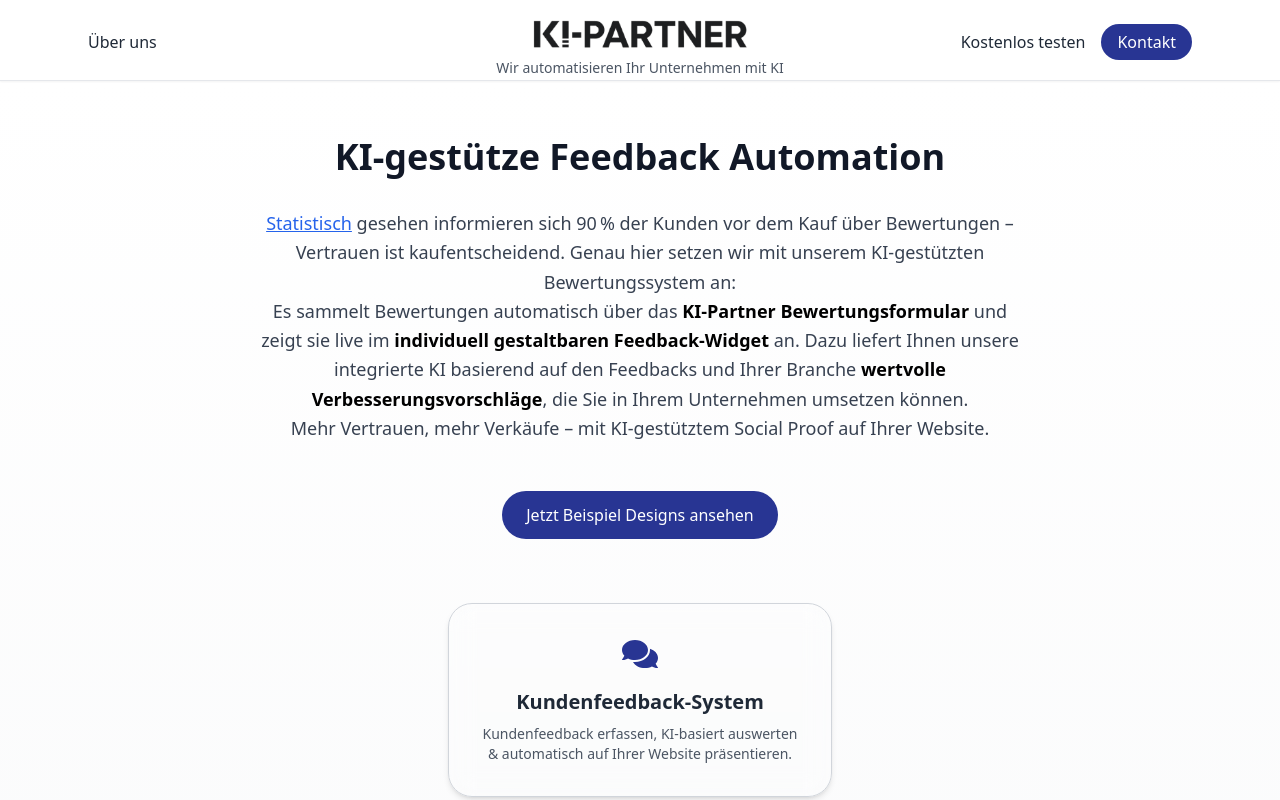
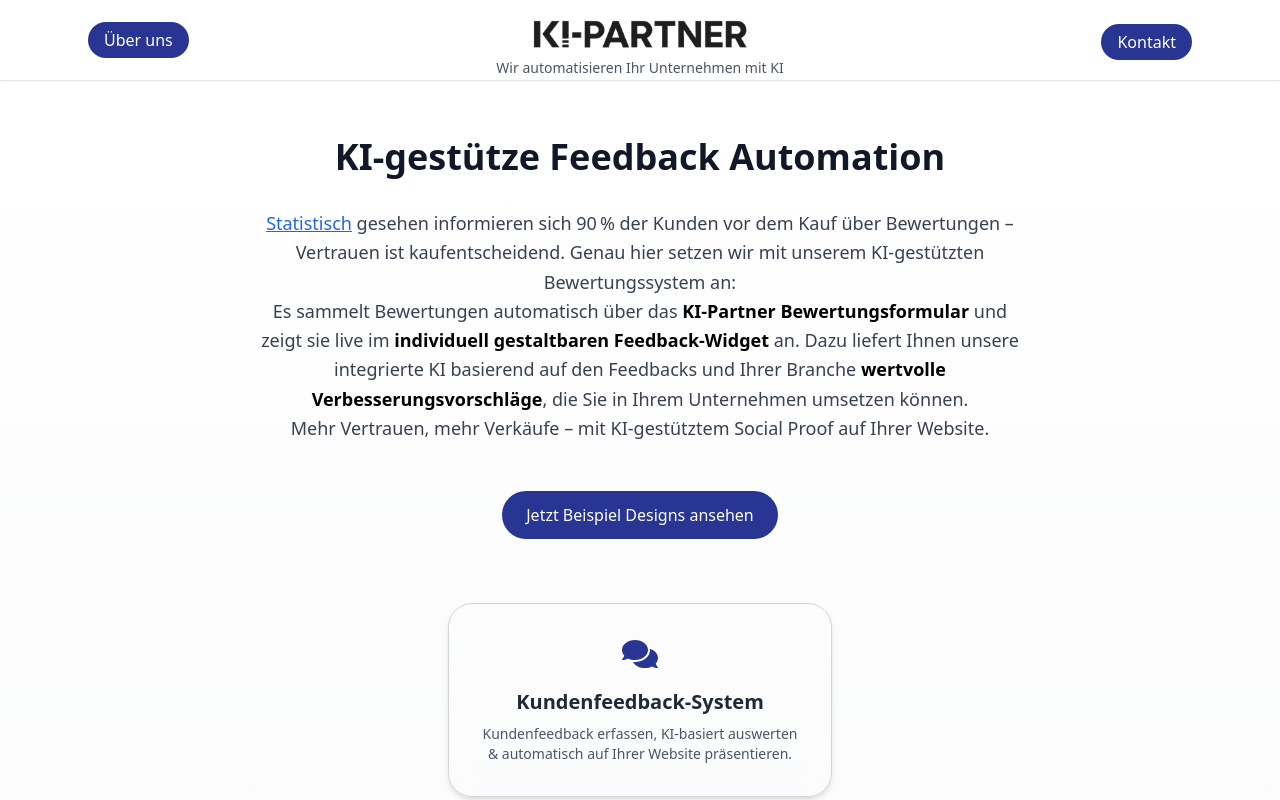
Before and after one commit to Hamsa777/KI-Partner, a React (Vite) app: page /kundenfeedback in a window 1280 px wide. Shown: the top 800 px of the page. Built offline with nearby package versions, Linux system fonts and the light colour scheme.

Commit message:
Aktueller Stand – Widget final

```diff
--- a/src/KIPartnerLanding.jsx
+++ b/src/KIPartnerLanding.jsx
@@ -3,7 +3,6 @@ import HeroSection from "./components/HeroSection";
 import ServiceCards from "./components/ServiceCards";
 import Warum from "./components/Warum";
 import ContactSection from "./components/ContactSection";
-import Footer from "./components/footer";
 //import WidgetBot from "./components/WidgetBot";
 import MyWidget from "./components/feedbackwidget/MyWidget";
 export default function KIPartnerLanding() {
@@ -15,7 +14,7 @@ export default function KIPartnerLanding() {
       <MyWidget />
 
       <ContactSection />
-      <Footer />
+
       {/*
   <WidgetBot />
 */}
--- a/src/components/Header.jsx
+++ b/src/components/Header.jsx
@@ -1,4 +1,4 @@
-import React, { useState } from "react";
+import React, { useState, useEffect } from "react";
 import logo from "../assets/KI-Partner Vektorlogo.jpeg";
 import { Link } from "react-router-dom";
 import { motion } from "framer-motion";
@@ -6,18 +6,44 @@ import MobileMenu from "./MobileMenu";
 
 export default function Header() {
   const [menuOpen, setMenuOpen] = useState(false);
+  const [scrollDirection, setScrollDirection] = useState("up");
+
+  useEffect(() => {
+    let lastScrollY = window.scrollY;
+
+    const updateScrollDirection = () => {
+      const currentScrollY = window.scrollY;
+      const direction = currentScrollY > lastScrollY ? "down" : "up";
+      if (direction !== scrollDirection && Math.abs(currentScrollY - lastScrollY) > 10) {
+        setScrollDirection(direction);
+      }
+      lastScrollY = currentScrollY > 0 ? currentScrollY : 0;
+    };
+
+    window.addEventListener("scroll", updateScrollDirection);
+    return () => {
+      window.removeEventListener("scroll", updateScrollDirection);
+    };
+  }, [scrollDirection]);
 
   return (
     <>
-      <header className="bg-white sticky top-0 z-30 shadow-sm border-b">
+      <motion.header
+        initial={{ y: 0 }}
+        animate={{ y: scrollDirection === "down" ? -100 : 0 }}
+        transition={{ duration: 0.3, ease: "easeOut" }}
+        className="bg-white sticky top-0 z-30 shadow-sm border-b"
+      >
         <div className="relative flex items-center px-6 pt-5 pb-5 max-w-6xl mx-auto">
-
           {/* Linke Desktop-Navigation */}
-          <div className="hidden sm:flex items-center space-x-6 text-sm sm:text-base pt-1 flex-1">
-            <Link to="/ueberuns" className="hover:underline text-gray-800">
-              Über uns
-            </Link>
-          </div>
+          <motion.a
+            href="/ueberuns"
+            whileHover={{ scale: 1.02, backgroundColor: "#1a237e" }}
+            transition={{ duration: 0.3, ease: "easeOut" }}
+            className="hidden sm:inline bg-[#283593] text-white px-4 py-1.5 rounded-full"
+          >
+            Über uns
+          </motion.a>
 
           {/* Logo & Slogan – mittig zentriert */}
           <div className="absolute left-1/2 transform -translate-x-1/2 flex flex-col items-center pt-1 mt-2">
@@ -35,16 +61,6 @@ export default function Header() {
 
           {/* Rechte Navigation + Burger rechts */}
           <div className="flex items-center space-x-4 text-sm sm:text-base pt-1 flex-1 justify-end">
-            {/* Desktop-Links */}
-            <a
-              href="/testeditor"
-              target="_blank"
-              rel="noopener noreferrer"
-              className="hidden sm:inline hover:underline text-gray-800"
-            >
-              Kostenlos testen
-            </a>
-
             <motion.a
               href="mailto:kontakt@ki-partner24.de"
               whileHover={{ scale: 1.02, backgroundColor: "#1a237e" }}
@@ -63,7 +79,7 @@ export default function Header() {
             </button>
           </div>
         </div>
-      </header>
+      </motion.header>
 
       {/* Mobile Menü Overlay */}
       <MobileMenu isOpen={menuOpen} onClose={() => setMenuOpen(false)} />
--- a/src/components/Layout.jsx
+++ b/src/components/Layout.jsx
@@ -1,20 +1,22 @@
 import Header from "./Header";
+import Footer from "./footer";
 import { Outlet } from "react-router-dom";
-//import ChatbotWidget from "./WidgetBot"; // <-- import hinzufügen
-//import BackgroundLayer from "./BackgroundLayer"; <BackgroundLayer />
-
+// import ChatbotWidget from "./WidgetBot";
+// import BackgroundLayer from "./BackgroundLayer";
 
 export default function Layout() {
   return (
     <>
+      {/* <BackgroundLayer /> */}
 
       <Header />
       <main className="pt-[0px] sm:pt-[0px]">
         <Outlet />
       </main>
 
-      {/* <ChatbotWidget />*/}
+      {/* <ChatbotWidget /> */}
 
+      <Footer /> {/* <-- Footer ist jetzt immer sichtbar */}
     </>
   );
 }
--- a/src/components/WidgetVorschau.jsx
+++ b/src/components/WidgetVorschau.jsx
@@ -45,15 +45,14 @@ const WidgetVorschau = () => {
         className="flex flex-col items-center gap-3 mt-8"
       >
        <motion.a
-  href="/testeditor"
+  href="https://buy.stripe.com/fZufZhevgh0Y4uEesz7bW05"
   target="_blank"
   rel="noopener noreferrer"
   whileHover={{ scale: 1.02, backgroundColor: "#1a237e" }}
   transition={{ duration: 0.3 }}
   className="bg-[#283593] text-white px-6 py-3 rounded-full text-sm sm:text-base font-medium text-center"
 >
-  Jetzt eigenes Widget im Testeditor erstellen
-</motion.a>
+Kostenlos testen</motion.a>
 
 <motion.a
   href="https://buy.stripe.com/8wM00Rc7k7kT6Ri7sv"
@@ -63,7 +62,7 @@ const WidgetVorschau = () => {
   transition={{ duration: 0.3 }}
   className="bg-[#283593] text-white px-6 py-3 rounded-full text-sm sm:text-base font-medium text-center"
 >
-  Feedbacksystem kaufen
+  Jetzt kaufen
 </motion.a>
 
 
@@ -72,6 +71,14 @@ const WidgetVorschau = () => {
           Die Rechte an Logos und Marken liegen bei den jeweiligen Eigentümern. Es besteht keine geschäftliche Verbindung zu den genannten Unternehmen.
         </p>
       </motion.div>
+      <div className="mt-4">
+    <a
+      href="/"
+      className="text-sm text-gray-500 hover:text-gray-700 underline transition"
+    >
+      Zurück zur Startseite
+    </a>
+  </div>
     </div>
   );
 };
--- a/src/components/footer.jsx
+++ b/src/components/footer.jsx
@@ -4,7 +4,7 @@ import { Link } from "react-router-dom";
 
 export default function Footer() {
   return (
-    <footer className="bg-gray-100 text-sm text-gray-600 py-6 px-4 text-center mt-16">
+    <footer className="bg-gray-100 text-sm text-gray-600 py-6 px-4 text-center ">
       <div className="max-w-3xl mx-auto">
         <div className="flex justify-center gap-4 mb-2">
           <Link to="/impressum" className="underline hover:text-[#283593]">
--- a/src/main.jsx
+++ b/src/main.jsx
@@ -42,6 +42,7 @@ ReactDOM.createRoot(document.getElementById("root")).render(
           <Route path="/chatbots" element={<Chatbots />} />
           <Route path="datenschutz" element={<Datenschutz />} />
           <Route path="impressum" element={<Impressum />} />
+          <Route path="/widgetvorschau" element={<WidgetVorschau />} />
 
         </Route>
 
--- a/src/pages/Impressum.jsx
+++ b/src/pages/Impressum.jsx
@@ -18,7 +18,7 @@ export default function Impressum() {
       <section className="mb-6">
         <p><strong>Kontakt:</strong></p>
         <p className="mt-2">
-            {/* Telefon: [deine Telefonnummer]<br /> */}
+            Telefon: +49 (0) 178 3221470<br />
 
           E-Mail: <a href="mailto:kontakt@ki-partner24.de" className="underline hover:text-[#1a237e]">kontakt@ki-partner24.de</a>
         </p>
@@ -39,9 +39,7 @@ export default function Impressum() {
         </p>
       </section>
 
-      <p className="text-sm text-gray-500 mt-10 text-center">
-        © {new Date().getFullYear()} KI-Partner – Alle Rechte vorbehalten
-      </p>
+
     </div>
   );
 }
--- a/src/pages/Kundenfeedback.jsx
+++ b/src/pages/Kundenfeedback.jsx
@@ -52,16 +52,20 @@ export default function Kundenfeedback() {
 
 
 
-       <motion.a
+      <motion.a
   href="/widgetvorschau"
   target="_blank"
   rel="noopener noreferrer"
+  initial={{ opacity: 0, y: 20 }}
+  whileInView={{ opacity: 1, y: 0 }}
+  transition={{ duration: 0.5, delay: 0.4 }}
+  viewport={{ once: true }}
   whileHover={{ scale: 1.02, backgroundColor: "#1a237e" }}
-  transition={{ duration: 0.3 }}
   className="inline-block bg-[#283593] text-white px-6 py-3 rounded-full text-sm sm:text-base font-medium mt-8"
 >
   Jetzt Beispiel Designs ansehen
 </motion.a>
+
 
 
         {/* Haupt-Card */}
@@ -84,7 +88,7 @@ export default function Kundenfeedback() {
           {/* Hover-Overlay mit zwei Buttons */}
           <div className="absolute inset-0 bg-white/95 backdrop-blur-md rounded-3xl opacity-0 group-hover:opacity-100 transition-opacity duration-300 flex">
             <a
-              href="https://www.ki-partner24.de/testeditor"
+              href="https://buy.stripe.com/fZufZhevgh0Y4uEesz7bW05"
               target="_blank"
               rel="noopener noreferrer"
               className="w-1/2 flex flex-col items-center justify-center hover:bg-gray-100 transition rounded-l-3xl"
@@ -175,7 +179,7 @@ export default function Kundenfeedback() {
 >
 
   <a
-    href="https://www.ki-partner24.de/testeditor"
+    href="https://buy.stripe.com/fZufZhevgh0Y4uEesz7bW05"
     target="_blank"
     rel="noopener noreferrer"
     className="inline-block mt-10 px-6 py-3 bg-[#283593] text-white text-sm font-medium rounded-full shadow hover:bg-[#1f2d66] transition"
```
